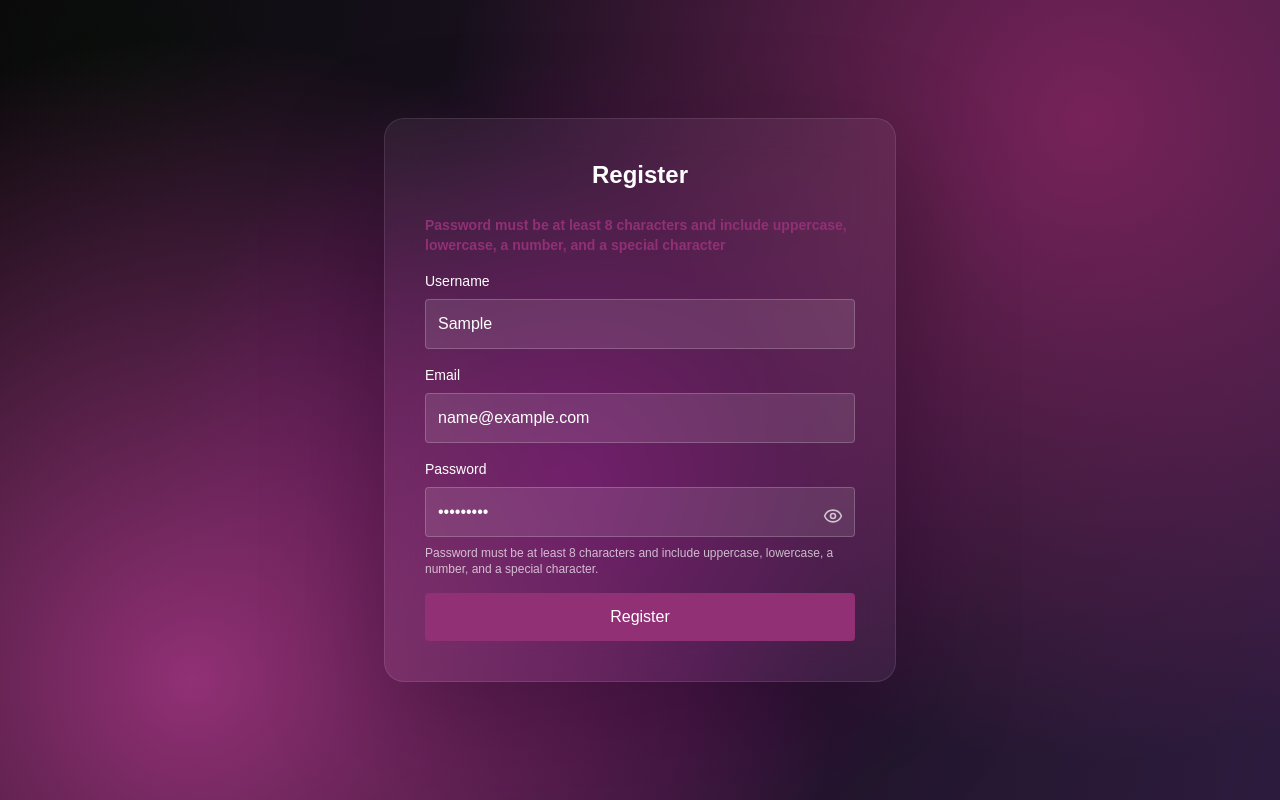
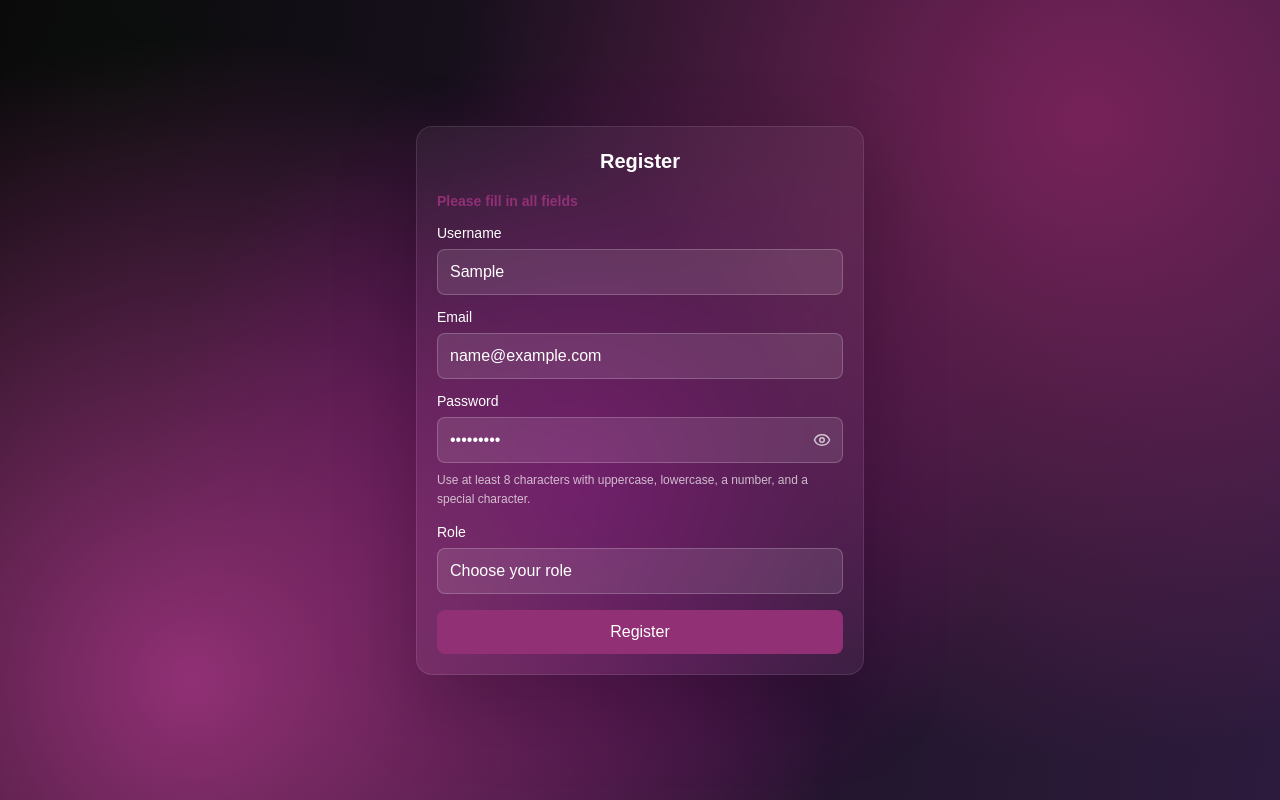
Before and after one commit to reemnii/ArenaFlow, a React (Vite) app: page /register in a window 1280 px wide. Both pictures are taken after typing "Sample", "name@example.com", "Sample123" into the empty fields and a click on the button "Register". Built offline with nearby package versions, Linux system fonts and the light colour scheme; a web font is replaced by a local one.

Commit message:
feat: add ContactUs page and update related pages
- Created ContactUs page with form layout
- Updated routing to include ContactUs
- Adjusted navbar links
- Made minor UI and code fixes in other pages

```diff
--- a/package.json
+++ b/package.json
@@ -10,6 +10,7 @@
     "preview": "vite preview"
   },
   "dependencies": {
+    "@emailjs/browser": "^4.4.1",
     "lucide-react": "^0.577.0",
     "react": "^19.2.0",
     "react-dom": "^19.2.0",
--- a/src/layouts/AppLayout.jsx
+++ b/src/layouts/AppLayout.jsx
@@ -7,7 +7,7 @@ export default function AppLayout() {
     <div className="min-h-screen flex flex-col">
       <Navbar />
 
-      <main className="grow p-6">
+      <main className="grow p-6 pt-28">
         <Outlet />
       </main>
       <Footer />
--- a/src/pages/ContactUs.jsx
+++ b/src/pages/ContactUs.jsx
@@ -1,3 +1,232 @@
+import emailjs from "@emailjs/browser";
+import { useState } from "react";
+import { Mail, MapPin, Clock, Send } from "lucide-react";
+
 export default function ContactUs() {
-  return <div></div>;
+  const [formData, setFormData] = useState({
+    name: "",
+    email: "",
+    subject: "",
+    message: "",
+  });
+
+  const [successMessage, setSuccessMessage] = useState("");
+  const [error, setError] = useState("");
+
+  function handleChange(e) {
+    const { name, value } = e.target;
+    setFormData((prev) => ({
+      ...prev,
+      [name]: value,
+    }));
+  }
+
+  function handleSubmit(e) {
+  e.preventDefault();
+
+  if (!formData.name || !formData.email || !formData.subject || !formData.message) {
+    setError("Please fill in all fields.");
+    return;
+  }
+
+  emailjs
+    .send(
+      "service_ixqmxvv",
+      "template_faikrhn",
+      {
+        name: formData.name,
+        email: formData.email,
+        subject: formData.subject,
+        message: formData.message,
+      },
+      "CptTcsfKD8TIrxymK"
+    )
+    .then(
+      () => {
+        setSuccessMessage("Your message has been sent successfully!");
+        setError("");
+
+        setFormData({
+          name: "",
+          email: "",
+          subject: "",
+          message: "",
+        });
+      },
+      () => {
+        setError("Something went wrong. Please try again.");
+      }
+    );
 }
+
+  return (
+    <div className="min-h-screen px-4 py-8 sm:px-6 sm:py-10 md:py-12 flex items-center justify-center">
+      <div className="w-full max-w-6xl grid grid-cols-1 lg:grid-cols-2 gap-6 lg:gap-8">
+
+        {/* Contact Info */}
+        <div className="bg-white/5 backdrop-blur-[20px] border border-white/10 rounded-2xl shadow-[0_30px_100px_rgba(0,0,0,0.25)] p-5 sm:p-6 md:p-8">
+          <h1 className="text-2xl sm:text-3xl font-bold text-white mb-3">
+            Contact Us
+          </h1>
+
+          <p className="text-white/75 text-sm sm:text-base leading-relaxed mb-6">
+            Have a question about tournaments, teams, or your account? Send us a
+            message and our team will get back to you as soon as possible.
+          </p>
+
+          <div className="space-y-4">
+
+            {/* Emails */}
+            <div className="flex items-start gap-3">
+              <Mail className="w-5 h-5 text-brand mt-0.5" />
+              <div>
+                <h2 className="text-white font-semibold mb-1">Email Us</h2>
+
+                <div className="text-white/75 text-sm sm:text-base space-y-1 break-words">
+
+                  <a
+                    href="mailto:shahd.kaddoura182@gmail.com?subject=ArenaFlow%20Support"
+                    className="block hover:underline hover:text-white transition"
+                  >
+                    shahd.kaddoura182@gmail.com
+                  </a>
+
+                  <a
+                    href="mailto:rnimer9@gmail.com?subject=ArenaFlow%20Support"
+                    className="block hover:underline hover:text-white transition"
+                  >
+                    rnimer9@gmail.com
+                  </a>
+
+                  <a
+                    href="mailto:hashemrawad85@gmail.com?subject=ArenaFlow%20Support"
+                    className="block hover:underline hover:text-white transition"
+                  >
+                    hashemrawad85@gmail.com
+                  </a>
+
+                </div>
+              </div>
+            </div>
+
+            {/* Location */}
+            <div className="flex items-start gap-3">
+              <MapPin className="w-5 h-5 text-brand mt-0.5" />
+              <div>
+                <h2 className="text-white font-semibold mb-1">Location</h2>
+                <p className="text-white/75 text-sm sm:text-base">
+                  Online platform
+                </p>
+              </div>
+            </div>
+
+            {/* Response time */}
+            <div className="flex items-start gap-3">
+              <Clock className="w-5 h-5 text-brand mt-0.5" />
+              <div>
+                <h2 className="text-white font-semibold mb-1">Response Time</h2>
+                <p className="text-white/75 text-sm sm:text-base">
+                  We usually respond within 24–48 hours.
+                </p>
+              </div>
+            </div>
+
+          </div>
+        </div>
+
+        {/* Contact Form */}
+        <form
+          onSubmit={handleSubmit}
+          className="bg-white/5 backdrop-blur-[20px] border border-white/10 rounded-2xl shadow-[0_30px_100px_rgba(0,0,0,0.25)] p-5 sm:p-6 md:p-8"
+        >
+          <h2 className="text-xl sm:text-2xl font-bold text-white mb-5">
+            Send a Message
+          </h2>
+
+          {error && (
+            <p className="text-red-300 text-sm font-medium mb-4">{error}</p>
+          )}
+
+          {successMessage && (
+            <p className="text-green-300 text-sm font-medium mb-4">
+              {successMessage}
+            </p>
+          )}
+
+          <label className="block text-sm font-medium text-white mb-2">
+            Name
+          </label>
+          <input
+            name="name"
+            type="text"
+            placeholder="Enter your name"
+            value={formData.name}
+            onChange={handleChange}
+            className="w-full rounded-lg border border-white/20 bg-white/10 text-white placeholder:text-white/50 px-3 py-2.5 mb-4 outline-none"
+          />
+
+          <label className="block text-sm font-medium text-white mb-2">
+            Email
+          </label>
+          <input
+            name="email"
+            type="email"
+            placeholder="Enter your email"
+            value={formData.email}
+            onChange={handleChange}
+            className="w-full rounded-lg border border-white/20 bg-white/10 text-white placeholder:text-white/50 px-3 py-2.5 mb-4 outline-none"
+          />
+
+          <label className="block text-sm font-medium text-white mb-2">
+            Subject
+          </label>
+          <select
+            name="subject"
+            value={formData.subject}
+            onChange={handleChange}
+            className="w-full rounded-lg border border-white/20 bg-white/10 text-white px-3 py-2.5 mb-4 outline-none appearance-none"
+          >
+            <option value="" disabled className="bg-[#2a1430] text-white">
+              Choose a subject
+            </option>
+            <option value="Tournament Question" className="bg-[#2a1430] text-white">
+              Tournament Question
+            </option>
+            <option value="Team Management" className="bg-[#2a1430] text-white">
+              Team Management
+            </option>
+            <option value="Technical Issue" className="bg-[#2a1430] text-white">
+              Technical Issue
+            </option>
+            <option value="Feedback" className="bg-[#2a1430] text-white">
+              Feedback
+            </option>
+            <option value="Other" className="bg-[#2a1430] text-white">
+              Other
+            </option>
+          </select>
+
+          <label className="block text-sm font-medium text-white mb-2">
+            Message
+          </label>
+          <textarea
+            name="message"
+            rows="5"
+            placeholder="Write your message here"
+            value={formData.message}
+            onChange={handleChange}
+            className="w-full rounded-lg border border-white/20 bg-white/10 text-white placeholder:text-white/50 px-3 py-2.5 mb-5 outline-none resize-none"
+          />
+
+          <button
+            type="submit"
+            className="w-full bg-brand text-white py-2.5 sm:py-3 rounded-lg hover:bg-brand/90 transition flex items-center justify-center gap-2"
+          >
+            <Send size={18} />
+            Send Message
+          </button>
+        </form>
+      </div>
+    </div>
+  );
+}
--- a/src/pages/Register.jsx
+++ b/src/pages/Register.jsx
@@ -6,6 +6,7 @@ export default function Register() {
   const [username, setUsername] = useState("");
   const [email, setEmail] = useState("");
   const [password, setPassword] = useState("");
+  const [role, setRole] = useState("");
   const [error, setError] = useState("");
   const [showPassword, setShowPassword] = useState(false);
 
@@ -17,7 +18,7 @@ export default function Register() {
     const trimmedUsername = username.trim();
     const trimmedEmail = email.trim().toLowerCase();
 
-    if (!trimmedUsername || !trimmedEmail || !password) {
+    if (!trimmedUsername || !trimmedEmail || !password || !role) {
       setError("Please fill in all fields");
       return;
     }
@@ -70,6 +71,7 @@ export default function Register() {
       username: trimmedUsername,
       email: trimmedEmail,
       password,
+      role,
     };
 
     storedUsers.push(newUser);
@@ -80,88 +82,109 @@ export default function Register() {
   }
 
   return (
-    <div className="flex justify-center items-center min-h-screen px-4">
+    <div className="flex justify-center items-center min-h-screen overflow-y-auto px-4 py-5 sm:py-6">
       <form
         onSubmit={handleSubmit}
-        className="bg-white/5 backdrop-blur-[20px] border border-white/10 rounded-[20px] shadow-[0_40px_120px_rgba(0,0,0,0.3)] p-6 sm:p-8 md:p-10 w-full max-w-md sm:max-w-lg"
+        className="w-full max-w-sm sm:max-w-md bg-white/5 backdrop-blur-[20px] border border-white/10 rounded-2xl shadow-[0_30px_80px_rgba(0,0,0,0.25)] p-4 sm:p-5"
       >
-        <h2 className="text-xl sm:text-2xl font-bold mb-6 text-center text-white">
+        <h2 className="text-lg sm:text-xl font-bold mb-4 text-center text-white">
           Register
         </h2>
 
         {error && (
-          <p className="text-[#913075] mb-4 text-sm font-semibold" role="alert">
+          <p className="text-[#913075] mb-3 text-sm font-semibold" role="alert">
             {error}
           </p>
         )}
 
         <label
           htmlFor="register-username"
-          className="block mb-2 text-sm font-medium text-white"
+          className="block mb-1.5 text-sm font-medium text-white"
         >
           Username
         </label>
-
         <input
           id="register-username"
           type="text"
           placeholder="Enter your username"
-          className="w-full border border-white/20 bg-white/10 text-white rounded p-3 mb-4 outline-none placeholder:text-white/50"
+          className="w-full border border-white/20 bg-white/10 text-white rounded-lg px-3 py-2.5 mb-3 outline-none placeholder:text-white/50"
           value={username}
           onChange={(e) => setUsername(e.target.value)}
         />
 
         <label
           htmlFor="register-email"
-          className="block mb-2 text-sm font-medium text-white"
+          className="block mb-1.5 text-sm font-medium text-white"
         >
           Email
         </label>
-
         <input
           id="register-email"
           type="email"
           placeholder="Enter your email"
-          className="w-full border border-white/20 bg-white/10 text-white rounded p-3 mb-4 outline-none placeholder:text-white/50"
+          className="w-full border border-white/20 bg-white/10 text-white rounded-lg px-3 py-2.5 mb-3 outline-none placeholder:text-white/50"
           value={email}
           onChange={(e) => setEmail(e.target.value)}
         />
 
         <label
           htmlFor="register-password"
-          className="block mb-2 text-sm font-medium text-white"
+          className="block mb-1.5 text-sm font-medium text-white"
         >
           Password
         </label>
-
-        <div className="relative">
+        <div className="relative mb-2">
           <input
             id="register-password"
             type={showPassword ? "text" : "password"}
             placeholder="Enter your password"
-            className="w-full border border-white/20 bg-white/10 text-white rounded p-3 mb-2 outline-none pr-10 placeholder:text-white/50"
+            className="w-full border border-white/20 bg-white/10 text-white rounded-lg px-3 py-2.5 outline-none pr-10 placeholder:text-white/50"
             value={password}
             onChange={(e) => setPassword(e.target.value)}
           />
-
           <button
             type="button"
             onClick={() => setShowPassword(!showPassword)}
             aria-label={showPassword ? "Hide password" : "Show password"}
-            className="absolute right-3 top-1/2 -translate-y-1/2 text-white/70 hover:text-white"
+            className="absolute right-3 top-1/2 -translate-y-1/2 flex items-center justify-center text-white/70 hover:text-white"
           >
-            {showPassword ? <EyeOff size={20} /> : <Eye size={20} />}
+            {showPassword ? <EyeOff size={18} /> : <Eye size={18} />}
           </button>
         </div>
 
-        <p className="text-xs text-white/70 mb-4">
-          Password must be at least 8 characters and include uppercase,
-          lowercase, a number, and a special character.
+        <p className="text-xs text-white/70 mb-3 leading-relaxed">
+          Use at least 8 characters with uppercase, lowercase, a number, and a special character.
         </p>
+
+        <label
+          htmlFor="register-role"
+          className="block mb-1.5 text-sm font-medium text-white"
+        >
+          Role
+        </label>
+        <select
+          id="register-role"
+          className="w-full border border-white/20 bg-white/10 text-white rounded-lg px-3 py-2.5 mb-4 outline-none appearance-none"
+          value={role}
+          onChange={(e) => setRole(e.target.value)}
+        >
+          <option value="" disabled className="bg-[#2a1430] text-white">
+            Choose your role
+          </option>
+          <option value="player" className="bg-[#2a1430] text-white">
+            Player
+          </option>
+          <option value="coach" className="bg-[#2a1430] text-white">
+            Coach
+          </option>
+          <option value="manager" className="bg-[#2a1430] text-white">
+            Team Manager
+          </option>
+        </select>
 
         <button
           type="submit"
-          className="w-full bg-brand text-white py-3 rounded hover:bg-brand/90 transition"
+          className="w-full bg-brand text-white py-2.5 rounded-lg hover:bg-brand/90 transition"
         >
           Register
         </button>
```
Also changed, not shown: src/pages/Login.jsx (+9 -8 lines), src/pages/Dashboard.jsx (line endings or trailing spaces), 1 other file (tests, documents, lock files or other folders).
